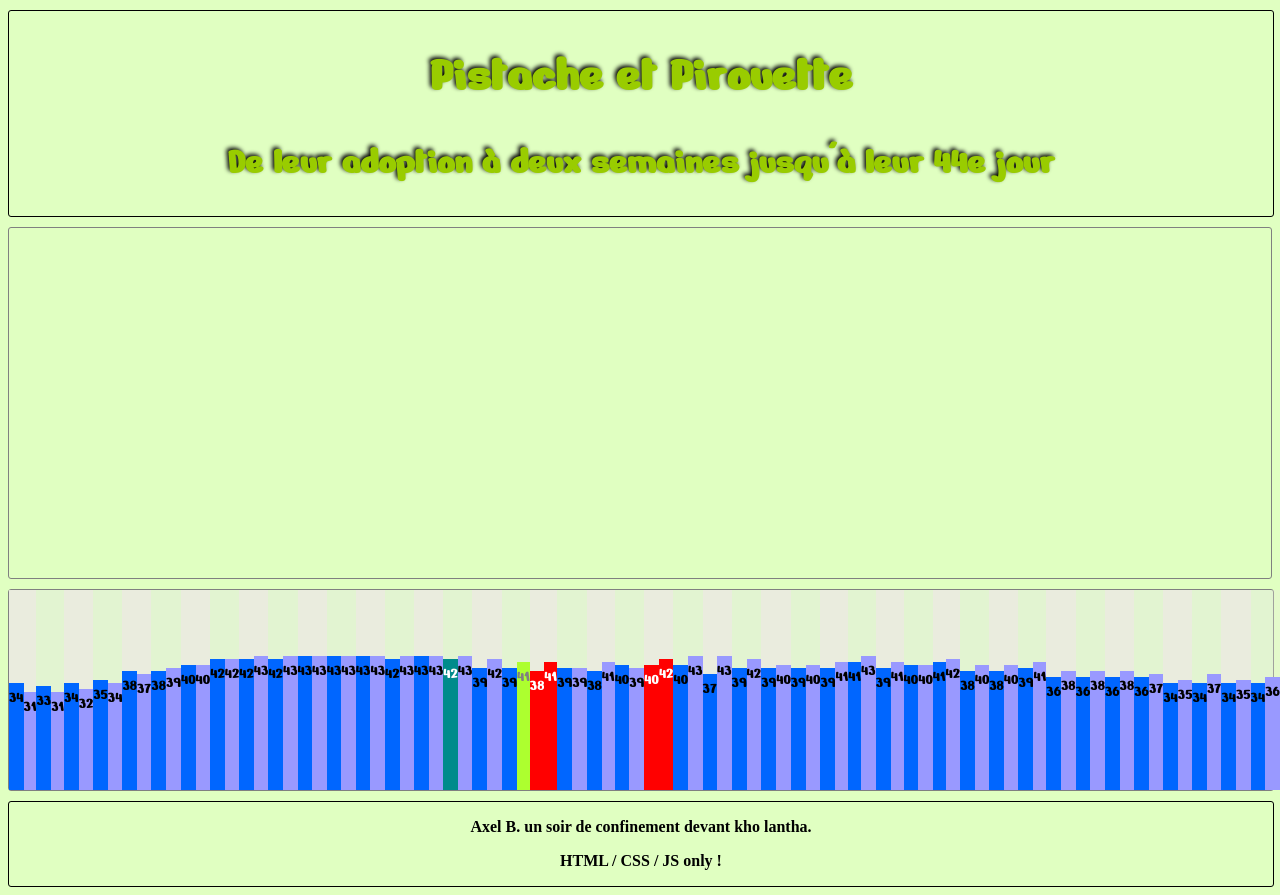
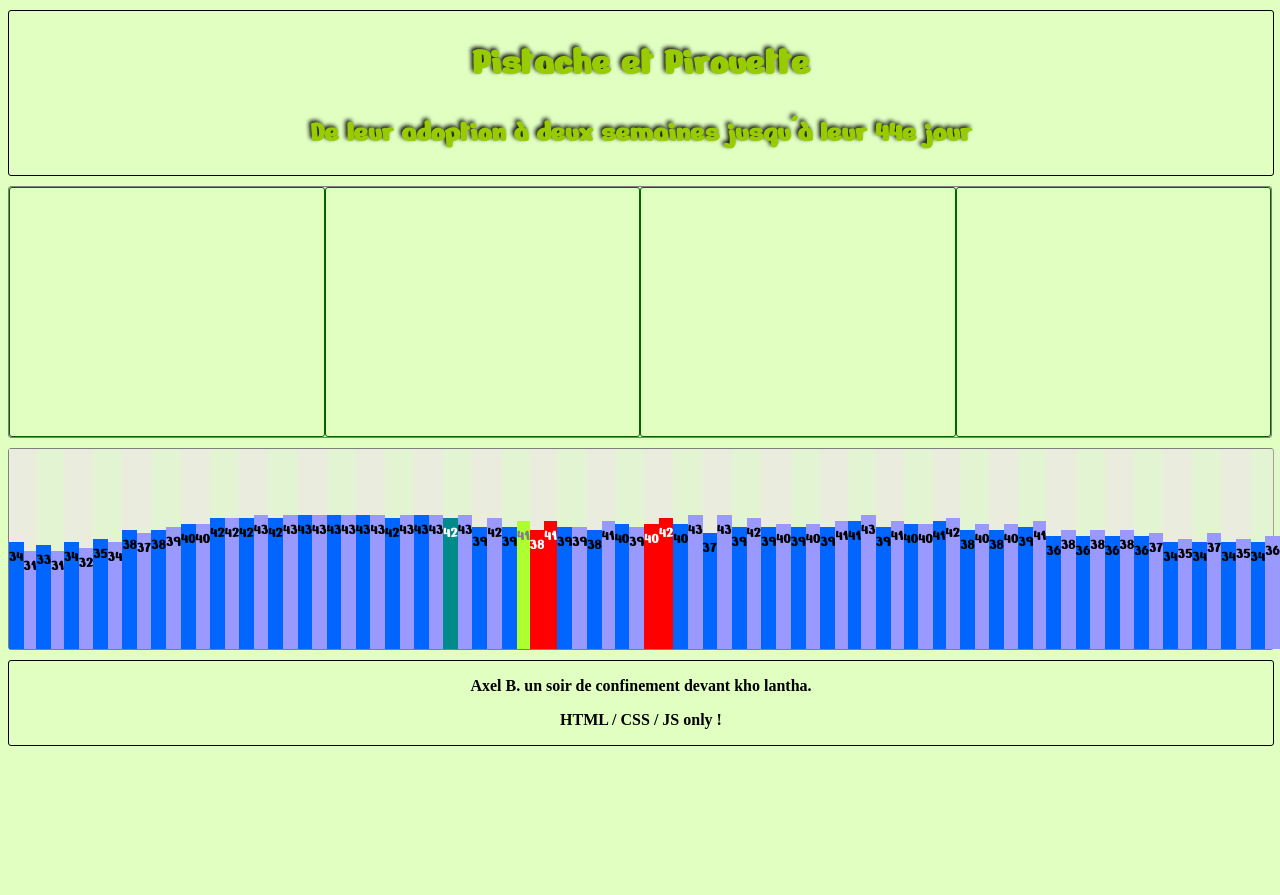
Before and after one commit to aburke972/budgies, a plain HTML site: page index.html in a window 1280 px wide. After the commit the page ends 800 px from the top, so only its background shows below. Drawn offline with Linux system fonts and the light colour scheme.

Commit message:
now responsive. Next : insert images

```diff
--- a/index.html
+++ b/index.html
@@ -12,7 +12,12 @@
             <h1>Pistache et Pirouette</h1>
             <h2>De leur adoption à deux semaines jusqu'à leur 44e jour</h2>
         </header>
-        <div id="slider"></div>
+        <div id="sliders">
+            <slider id="slider-1" class="slider"></slider>
+            <slider id="slider-2" class="slider"></slider>
+            <slider id="slider-3" class="slider"></slider>
+            <slider id="slider-4" class="slider"></slider>
+        </div>
         <div id="chart"></div>
         <footer>
             <p>Axel B. un soir de confinement devant kho lantha.</p>
--- a/style.css
+++ b/style.css
@@ -2,13 +2,13 @@
     --var-kkwet-color: #66ff66;
     --var-pistache-color: #0066ff;
     --var-pirouette-color: #9999ff;
-    --var-slider-height: 350px;
+    --var-sliders-height: 250px;
     --var-chart-height: 200px;
     --var-dayOdd-color: rgba(235, 235, 224,0.90);
     --var-dayEven-color: rgba(235, 235, 224,0.30);
 }
 
-header,#slider, #chart,footer{
+header,#sliders, #chart,footer{
 
     padding: 0px;
     text-align: center;
@@ -18,7 +18,7 @@ body{
     background-color: rgba(204, 255, 153,0.6)
 }
 
-header, #slider, #chart{
+header, #sliders, #chart{
     margin: 10px 0px;
     font-family: 'Nerko One', cursive;
 }
@@ -33,9 +33,17 @@ header{
     text-shadow: black -2px -2px 4px;
 }
 
-#slider{
-    height: var(--var-slider-height);
+#sliders{
+    height: var(--var-sliders-height);
     border: 1px gray solid;
+    border-radius: 3px;
+    display: flex;
+    flex-flow: row nowrap;
+    justify-content: space-around;
+}
+.slider{
+    width: 25%;
+    border: 1px darkgreen solid;
     border-radius: 3px;
 }
 
@@ -105,3 +113,79 @@ footer{
     width: 100%;
     font-weight: bold;
 }
+
+@media only screen and (max-width: 600px) {
+    header{
+        height: 10%;
+        font-size: 15px;
+    }
+
+    #sliders{
+        height: calc(var(--var-sliders-height) * 4);
+        flex-flow: column nowrap;
+    }
+
+    .slider {
+        width:100%;
+        height: 25%;
+    }
+}
+
+@media only screen and (min-width: 600px) {
+    header{
+        height: 10%;
+        font-size: 15px;
+    }
+
+    #sliders{
+        height: calc(var(--var-sliders-height) * 2);
+        flex-flow: row wrap;
+    }
+
+    .slider {
+        /* flex: 0 0 50%; */
+        width: 50%;
+        height: 50%;
+        box-sizing: border-box;
+    }
+}
+
+@media only screen and (min-width: 768px) {
+    header{
+        height: 10%;
+        font-size: 20px;
+    }
+
+    #sliders{
+        height: calc(var(--var-sliders-height) * 2);
+        flex-flow: row wrap;
+    }
+
+    .slider {
+        /* flex: 0 0 50%; */
+        width: 50%;
+        height: 50%;
+        box-sizing: border-box;
+    }
+
+}
+
+@media only screen and (min-width: 992px){
+    header{
+        height: 10%;
+        font-size: 20px;
+    }
+
+    #sliders{
+        height: var(--var-sliders-height);
+        flex-flow: row wrap;
+    }
+
+    .slider {
+        /* flex: 0 0 50%; */
+        height: 100%;
+        width: 25%;
+        box-sizing: border-box;
+    }
+
+}
```
